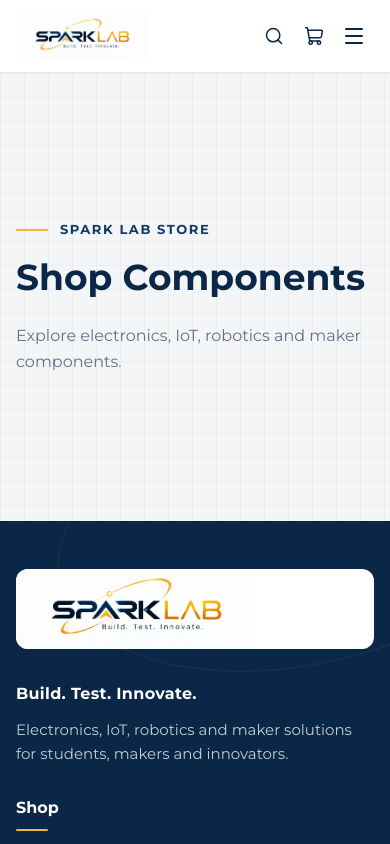
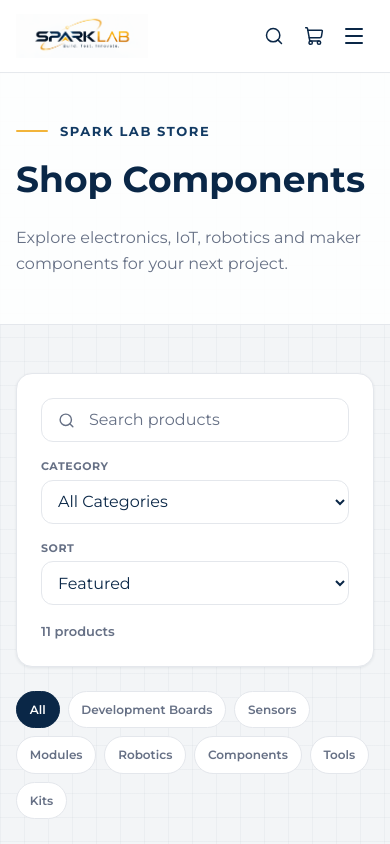
Before and after one commit to foryasith/spark-lab-web, a React (Vite) app: page /shop in a window 390 px wide. Shown: the top 844 px of the page. Built offline with nearby package versions, Linux system fonts and the light colour scheme.

Commit message:
feat: build shop page

```diff
--- /dev/null
+++ b/src/components/product/ProductGrid.css
@@ -0,0 +1,48 @@
+.product-grid {
+  display: grid;
+  grid-template-columns: repeat(4, minmax(0, 1fr));
+  gap: var(--space-lg);
+}
+
+.product-grid-empty {
+  display: grid;
+  min-height: 20rem;
+  place-items: center;
+  align-content: center;
+  gap: var(--space-sm);
+  padding: var(--space-xl);
+  border: 1px dashed var(--color-border);
+  border-radius: var(--radius-lg);
+  background: var(--color-white);
+  text-align: center;
+}
+
+.product-grid-empty svg {
+  color: var(--color-secondary);
+}
+
+.product-grid-empty h2 {
+  font-size: 1.25rem;
+}
+
+.product-grid-empty p {
+  color: var(--color-text-muted);
+}
+
+@media (max-width: 72rem) {
+  .product-grid {
+    grid-template-columns: repeat(3, minmax(0, 1fr));
+  }
+}
+
+@media (max-width: 52rem) {
+  .product-grid {
+    grid-template-columns: repeat(2, minmax(0, 1fr));
+  }
+}
+
+@media (max-width: 34rem) {
+  .product-grid {
+    grid-template-columns: 1fr;
+  }
+}
--- /dev/null
+++ b/src/components/product/ProductGrid.jsx
@@ -0,0 +1,25 @@
+import { PackageOpen } from 'lucide-react'
+import ProductCard from './ProductCard'
+import './ProductGrid.css'
+
+function ProductGrid({ products }) {
+  if (products.length === 0) {
+    return (
+      <div className="product-grid-empty">
+        <PackageOpen aria-hidden="true" size={36} strokeWidth={1.5} />
+        <h2>No products available yet.</h2>
+        <p>New components are being added to Spark Lab.</p>
+      </div>
+    )
+  }
+
+  return (
+    <div className="product-grid">
+      {products.map((product) => (
+        <ProductCard key={product.product_id} product={product} />
+      ))}
+    </div>
+  )
+}
+
+export default ProductGrid
--- /dev/null
+++ b/src/pages/Shop.css
@@ -0,0 +1,149 @@
+.shop-page {
+  background-color: var(--color-surface);
+}
+
+.shop-header {
+  padding-bottom: var(--space-2xl);
+  border-bottom: 1px solid var(--color-border);
+  background: rgb(255 255 255 / 88%);
+}
+
+.shop-catalog {
+  padding-top: var(--space-2xl);
+}
+
+.shop-toolbar {
+  display: grid;
+  grid-template-columns: minmax(16rem, 1fr) auto auto auto;
+  align-items: end;
+  gap: var(--space-md);
+  margin-bottom: var(--space-lg);
+  padding: var(--space-lg);
+  border: 1px solid var(--color-border);
+  border-radius: var(--radius-lg);
+  background: var(--color-white);
+  box-shadow: var(--shadow-sm);
+}
+
+.shop-search-preview {
+  display: flex;
+  min-height: 2.75rem;
+  align-items: center;
+  gap: var(--space-sm);
+  padding-inline: var(--space-md);
+  border: 1px solid var(--color-border);
+  border-radius: var(--radius-md);
+  background: var(--color-white);
+  color: var(--color-text-muted);
+}
+
+.shop-search-preview:focus-within {
+  border-color: var(--color-secondary);
+  box-shadow: 0 0 0 3px rgb(18 58 99 / 10%);
+}
+
+.shop-search-preview input {
+  width: 100%;
+  min-width: 0;
+  border: 0;
+  outline: 0;
+  background: transparent;
+  color: var(--color-text);
+}
+
+.shop-search-preview input::placeholder {
+  color: var(--color-text-muted);
+}
+
+.shop-select-preview {
+  display: grid;
+  gap: 0.25rem;
+}
+
+.shop-select-preview > span {
+  color: var(--color-text-muted);
+  font-size: 0.6875rem;
+  font-weight: 700;
+  letter-spacing: 0.05em;
+  text-transform: uppercase;
+}
+
+.shop-select-preview select {
+  min-height: 2.75rem;
+  padding-inline: var(--space-sm) 2rem;
+  border: 1px solid var(--color-border);
+  border-radius: var(--radius-md);
+  background: var(--color-white);
+  color: var(--color-primary);
+}
+
+.shop-result-count {
+  align-self: center;
+  color: var(--color-text-muted);
+  font-size: 0.8125rem;
+  font-weight: 600;
+  white-space: nowrap;
+}
+
+.shop-category-strip {
+  margin-bottom: var(--space-xl);
+}
+
+.shop-category-strip ul {
+  display: flex;
+  flex-wrap: wrap;
+  gap: var(--space-xs);
+  list-style: none;
+}
+
+.shop-category-strip li {
+  padding: 0.5rem 0.8rem;
+  border: 1px solid var(--color-border);
+  border-radius: 999px;
+  background: var(--color-white);
+  color: var(--color-text-muted);
+  font-size: 0.75rem;
+  font-weight: 600;
+}
+
+.shop-category-strip li[aria-current='page'] {
+  border-color: var(--color-primary);
+  background: var(--color-primary);
+  color: var(--color-white);
+}
+
+.sr-only {
+  position: absolute;
+  width: 1px;
+  height: 1px;
+  overflow: hidden;
+  margin: -1px;
+  padding: 0;
+  border: 0;
+  clip: rect(0, 0, 0, 0);
+  white-space: nowrap;
+}
+
+@media (max-width: 64rem) {
+  .shop-toolbar {
+    grid-template-columns: minmax(0, 1fr) repeat(2, auto);
+  }
+
+  .shop-result-count {
+    grid-column: 1 / -1;
+  }
+}
+
+@media (max-width: 42rem) {
+  .shop-toolbar {
+    grid-template-columns: 1fr;
+  }
+
+  .shop-select-preview select {
+    width: 100%;
+  }
+
+  .shop-result-count {
+    grid-column: auto;
+  }
+}
--- a/src/pages/Shop.jsx
+++ b/src/pages/Shop.jsx
@@ -1,16 +1,83 @@
+import { Search } from 'lucide-react'
 import PageHeader from '../components/common/PageHeader'
+import ProductGrid from '../components/product/ProductGrid'
+import { products } from '../data/products'
+import './Shop.css'
+
+const activeProducts = products.filter((product) => product.active)
+
+const categoryQuickLinks = [
+  'All',
+  'Development Boards',
+  'Sensors',
+  'Modules',
+  'Robotics',
+  'Components',
+  'Tools',
+  'Kits',
+]
 
 function Shop() {
   return (
-    <section className="page-view section-muted tech-grid section">
+    <div className="shop-page tech-grid">
+      <section className="shop-header section">
         <div className="container">
           <PageHeader
             eyebrow="Spark Lab Store"
             title="Shop Components"
-          description="Explore electronics, IoT, robotics and maker components."
+            description="Explore electronics, IoT, robotics and maker components for your next project."
           />
         </div>
       </section>
+
+      <section className="shop-catalog section" aria-label="Product catalog">
+        <div className="container">
+          <div className="shop-toolbar" aria-label="Shop controls preview">
+            <label className="shop-search-preview">
+              <span className="sr-only">Search products</span>
+              <Search aria-hidden="true" size={19} />
+              <input
+                type="search"
+                placeholder="Search products"
+                readOnly
+                aria-describedby="shop-controls-note"
+              />
+            </label>
+
+            <label className="shop-select-preview">
+              <span>Category</span>
+              <select defaultValue="all" aria-describedby="shop-controls-note">
+                <option value="all">All Categories</option>
+              </select>
+            </label>
+
+            <label className="shop-select-preview">
+              <span>Sort</span>
+              <select defaultValue="featured" aria-describedby="shop-controls-note">
+                <option value="featured">Featured</option>
+              </select>
+            </label>
+
+            <p className="shop-result-count">{activeProducts.length} products</p>
+            <p id="shop-controls-note" className="sr-only">
+              Search, category and sorting controls are being prepared for a later update.
+            </p>
+          </div>
+
+          <nav className="shop-category-strip" aria-label="Product category quick links">
+            <ul>
+              {categoryQuickLinks.map((category, index) => (
+                <li key={category} aria-current={index === 0 ? 'page' : undefined}>
+                  {category}
+                </li>
+              ))}
+            </ul>
+          </nav>
+
+          <ProductGrid products={activeProducts} />
+        </div>
+      </section>
+    </div>
   )
 }
 
```
Lines whose indentation alone changed are shown as unchanged.
